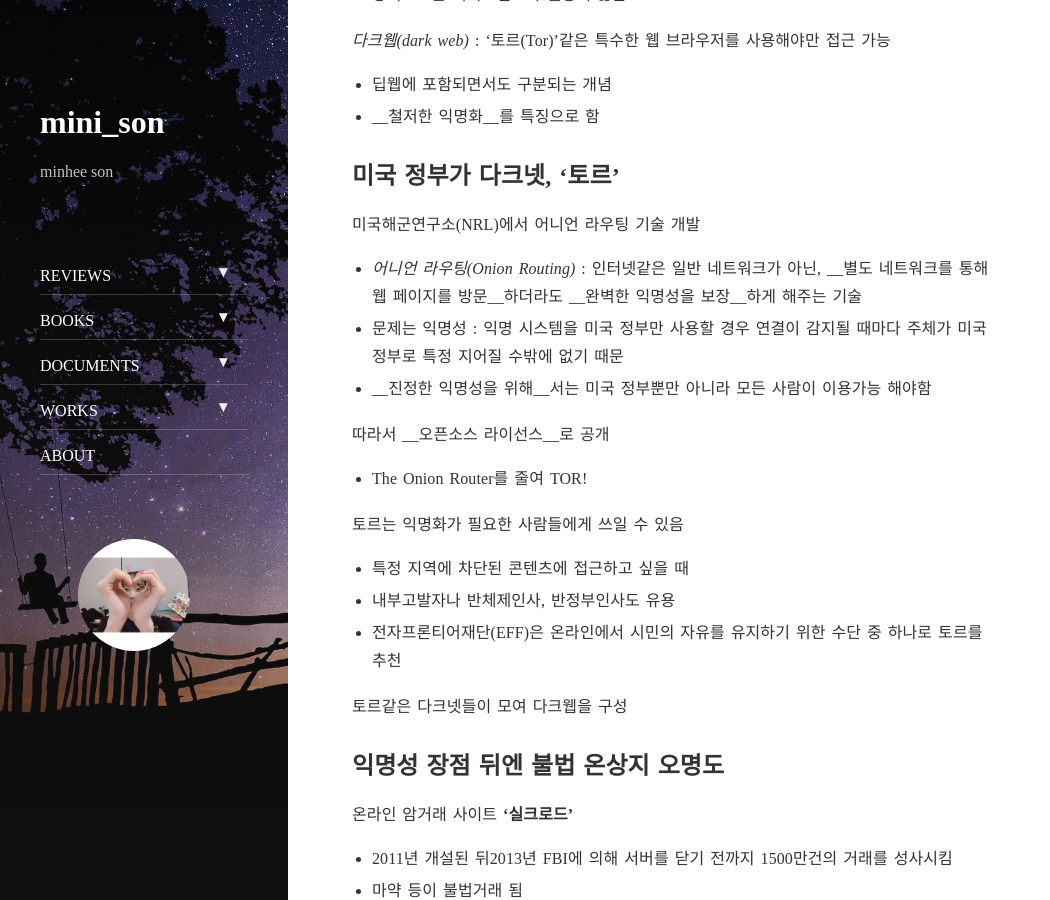
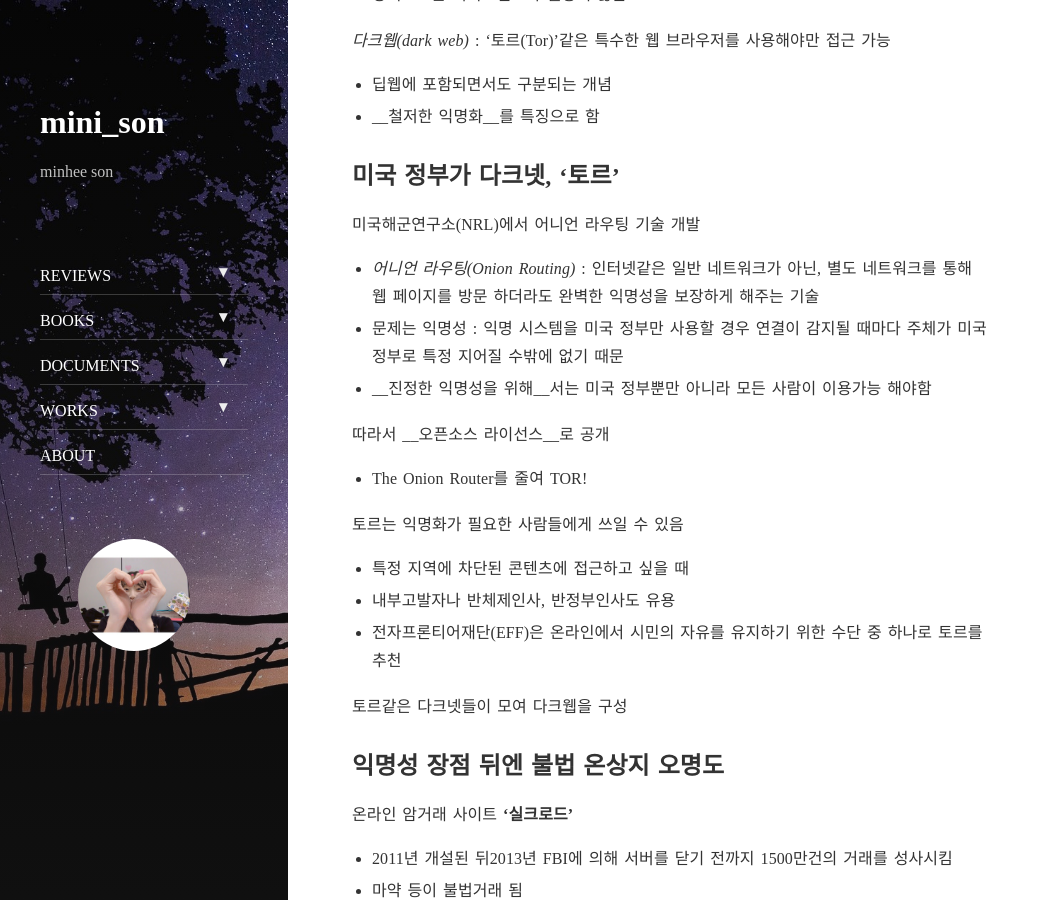
Before and after one commit to minheeson/minheeson.github.io, a Jekyll site: the page built from _posts/2017-02-24-doc-bloter-다크웹.markdown, in a window 1280 px wide and 900 px high, scrolled down 826 px. Shown: the whole window, without its empty margins (0-1050 px from the left). Built offline with Jekyll 4.4.1, drawn with Linux system fonts in a browser that asks for light colours; nearby versions of some CDN libraries; comment, search, counter and statistics services are not loaded.

```diff
--- a/_posts/2017-02-24-doc-bloter-다크웹.markdown
+++ b/_posts/2017-02-24-doc-bloter-다크웹.markdown
@@ -41,7 +41,7 @@ _다크웹(dark web)_ : '토르(Tor)'같은 특수한 웹 브라우저를 사용
 
 미국해군연구소(NRL)에서 어니언 라우팅 기술 개발
 
-* _어니언 라우팅(Onion Routing)_ : 인터넷같은 일반 네트워크가 아닌, __별도 네트워크를 통해 웹 페이지를 방문__하더라도 __완벽한 익명성을 보장__하게 해주는 기술
+* _어니언 라우팅(Onion Routing)_ : 인터넷같은 일반 네트워크가 아닌, 별도 네트워크를 통해 웹 페이지를 방문 하더라도 완벽한 익명성을 보장하게 해주는 기술
 * 문제는 익명성 : 익명 시스템을 미국 정부만 사용할 경우 연결이 감지될 때마다 주체가 미국 정부로 특정 지어질 수밖에 없기 때문
 * __진정한 익명성을 위해__서는 미국 정부뿐만 아니라 모든 사람이 이용가능 해야함
 
```
